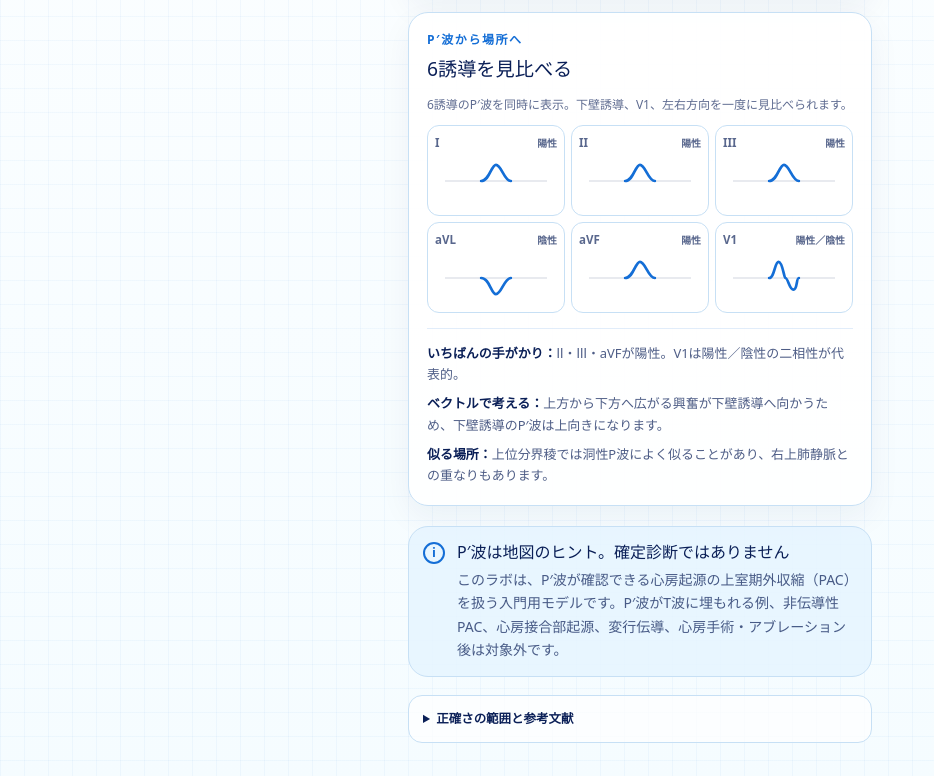
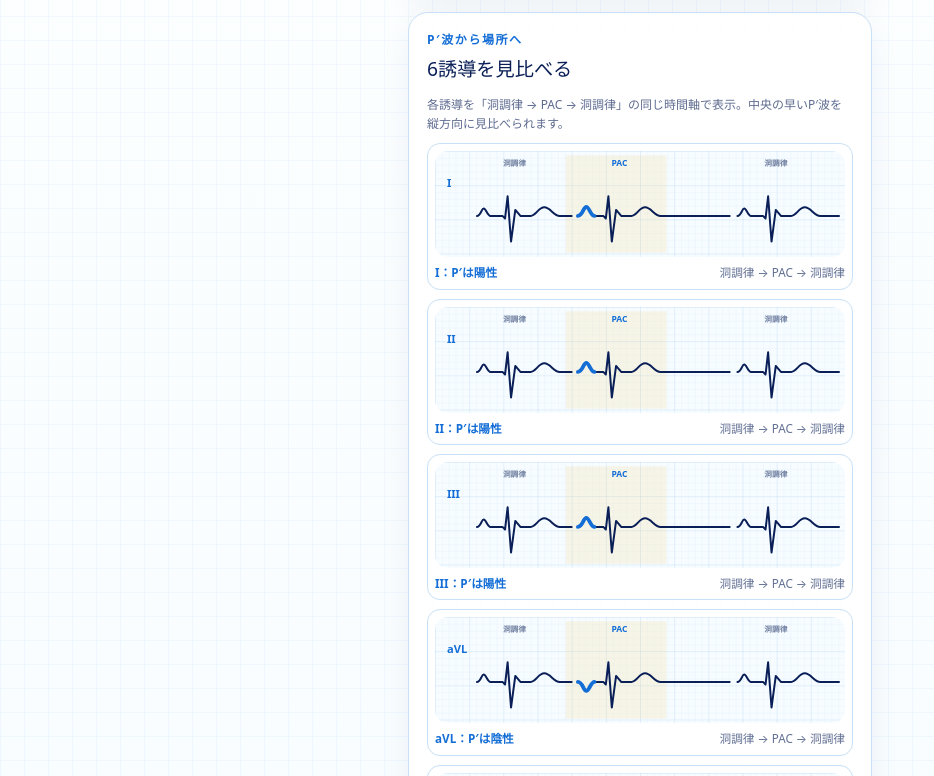
Before and after one commit to meko1984/ECG-Reading-Lab, a Next.js app: page /labs/pac in a window 1280 px wide. Shown: the part 824-1600 px from the top of the page, without its empty margins (0-934 px from the left). Built offline with nearby package versions, Linux system fonts and the light colour scheme.

Commit message:
Stack PAC rhythm strips by lead

```diff
--- a/app/components/PACLabClient.tsx
+++ b/app/components/PACLabClient.tsx
@@ -2,12 +2,11 @@
 
 import { useMemo, useState } from 'react';
 import { InfoCard } from '@/app/components/InfoCard';
-import { PACMiniWave } from '@/app/components/PACWaveform';
+import { PACWaveform } from '@/app/components/PACWaveform';
 import {
   PAC_LEADS,
   PAC_ORIGINS,
   pacOrigin,
-  polarityLabel,
   type PACOriginId,
 } from '@/app/domain/pac';
 
@@ -103,22 +102,18 @@ export function PACLabClient() {
           </div>
         </div>
 
-        <p className="pac-wave-overview-intro">6誘導のP′波を同時に表示。下壁誘導、V1、左右方向を一度に見比べられます。</p>
+        <p className="pac-wave-overview-intro">各誘導を「洞調律 → PAC → 洞調律」の同じ時間軸で表示。中央の早いP′波を縦方向に見比べられます。</p>
 
-        <div className="pac-lead-grid" aria-label={`${activeOrigin.siteName}の6誘導Pダッシュ波一覧`}>
+        <div className="pac-lead-stack" aria-label={`${activeOrigin.siteName}の6誘導連続波形`}>
           {PAC_LEADS.map((lead) => {
             const polarity = activeOrigin.polarities[lead];
             return (
-              <article
+              <PACWaveform
                 key={lead}
-                aria-label={`${lead}誘導のPダッシュ波は${polarityLabel(polarity)}`}
-              >
-                <div>
-                  <strong>{lead}</strong>
-                  <span>{polarityLabel(polarity)}</span>
-                </div>
-                <PACMiniWave polarity={polarity} />
-              </article>
+                lead={lead}
+                polarity={polarity}
+                color={activeOrigin.color}
+              />
             );
           })}
         </div>
--- a/app/components/PACWaveform.tsx
+++ b/app/components/PACWaveform.tsx
@@ -1,5 +1,4 @@
 import {
-  PAC_WAVEFORM_SCALE,
   polarityLabel,
   polarityPath,
   type PACLead,
@@ -38,17 +37,16 @@ export function PACMiniWave({ polarity }: PACMiniWaveProps) {
 }
 
 export function PACWaveform({ lead, polarity, color }: PACWaveformProps) {
-  const normalOne = normalBeat(13);
-  const normalTwo = normalBeat(126);
-  const pacStart = 224;
+  const normalBefore = normalBeat(40);
+  const pacStart = 160;
   const pac = prematureBeat(pacStart, polarity);
-  const nextBeat = normalBeat(349);
+  const normalAfter = normalBeat(345);
   const pCenter = pacStart + 17;
-  const summary = `${lead}誘導の模式心電図。洞調律2拍のあと、早く現れる${polarityLabel(polarity)}のPダッシュ波と幅の狭いQRSを伴う心房期外収縮を示します。`;
+  const summary = `${lead}誘導の連続模式心電図。洞調律、${polarityLabel(polarity)}のPダッシュ波を伴う心房期外収縮、洞調律の順に3拍を示します。`;
 
   return (
     <figure className="pac-waveform-figure">
-      <svg viewBox="0 0 480 154" role="img" aria-label={summary}>
+      <svg viewBox="0 0 480 124" role="img" aria-label={summary}>
         <defs>
           <pattern id={`pac-small-grid-${lead}`} width="8" height="8" patternUnits="userSpaceOnUse">
             <path d="M8 0L0 0 0 8" className="pac-grid-small" />
@@ -57,22 +55,20 @@ export function PACWaveform({ lead, polarity, color }: PACWaveformProps) {
             <rect width="40" height="40" fill={`url(#pac-small-grid-${lead})`} />
             <path d="M40 0L0 0 0 40" className="pac-grid-large" />
           </pattern>
-          <marker id={`pac-arrow-${lead}`} viewBox="0 0 10 10" refX="8" refY="5" markerWidth="6" markerHeight="6" orient="auto">
-            <path d="M0 0L10 5L0 10Z" fill={color} />
-          </marker>
         </defs>
-        <rect width="480" height="154" className="pac-paper" />
-        <rect width="480" height="154" fill={`url(#pac-grid-${lead})`} />
-        <rect x={pacStart - 2} y="9" width="109" height="135" className="pac-beat-window" />
-        <path d={`M7 ${baseline} ${normalOne} L126 ${baseline} ${normalTwo} L224 ${baseline} ${pac} L349 ${baseline} ${nextBeat} L473 ${baseline}`} className="pac-trace" />
+        <rect width="480" height="124" className="pac-paper" />
+        <rect width="480" height="124" fill={`url(#pac-grid-${lead})`} />
+        <rect x={pacStart - 7} y="5" width="118" height="114" className="pac-beat-window" />
+        <path d={`M7 ${baseline} ${normalBefore} L160 ${baseline} ${pac} L345 ${baseline} ${normalAfter} L473 ${baseline}`} className="pac-trace" />
         <path d={polarityPath(polarity, pCenter, baseline, 0.88)} className="pac-p-prime" style={{ stroke: color }} />
-        <path d={`M${pCenter} 31V${baseline - 18}`} className="pac-p-arrow" style={{ stroke: color }} markerEnd={`url(#pac-arrow-${lead})`} />
-        <text x={pCenter} y="23" className="pac-p-label" style={{ fill: color }}>早いP′</text>
-        <text x="14" y="22" className="lead-label">{lead}</text>
+        <text x="93" y="18" className="pac-beat-label">洞調律</text>
+        <text x="216" y="18" className="pac-beat-label pac-beat-label-accent" style={{ fill: color }}>PAC</text>
+        <text x="399" y="18" className="pac-beat-label">洞調律</text>
+        <text x="14" y="42" className="lead-label">{lead}</text>
       </svg>
       <figcaption>
         <strong>{lead}：P′は{polarityLabel(polarity)}</strong>
-        <span>{PAC_WAVEFORM_SCALE.paperSpeedMmPerSec} mm/s・{PAC_WAVEFORM_SCALE.gainMmPerMv} mm/mVの模式波形</span>
+        <span>洞調律 → PAC → 洞調律</span>
       </figcaption>
     </figure>
   );
--- a/app/globals.css
+++ b/app/globals.css
@@ -973,10 +973,9 @@ button { color: inherit; }
 .pac-selected-origin h3 { margin: 0; color: var(--blue); font-size: 1rem; }
 .pac-selected-origin span { color: rgba(10, 31, 87, 0.7); font-size: 0.8rem; }
 
-.pac-lead-grid {
+.pac-lead-stack {
   display: grid;
-  grid-template-columns: repeat(3, minmax(0, 1fr));
-  gap: 6px;
+  gap: 9px;
   margin-bottom: 15px;
 }
 
@@ -987,34 +986,17 @@ button { color: inherit; }
   line-height: 1.55;
 }
 
-.pac-lead-grid article {
-  display: grid;
-  min-width: 0;
-  min-height: 91px;
-  place-items: center;
-  gap: 0;
-  padding: 7px;
-  border: 1px solid var(--card-border);
-  border-radius: 12px;
-  background: rgba(255, 255, 255, 0.82);
-  color: rgba(10, 31, 87, 0.68);
-}
-
-.pac-lead-grid article div {
-  display: flex;
-  width: 100%;
-  align-items: baseline;
-  justify-content: space-between;
-  gap: 4px;
-}
-
-.pac-lead-grid strong { font-size: 0.72rem; }
-.pac-lead-grid span { font-size: 0.62rem; font-weight: 800; }
 .pac-mini-wave { display: block; width: 100%; max-width: 112px; height: auto; color: var(--blue); }
 .pac-mini-baseline { fill: none; stroke: rgba(10, 31, 87, 0.18); stroke-width: 1; }
 .pac-mini-trace { fill: none; stroke: currentColor; stroke-width: 2.7; stroke-linecap: round; }
 
-.pac-waveform-figure { margin: 0; }
+.pac-waveform-figure {
+  margin: 0;
+  padding: 7px;
+  border: 1px solid var(--card-border);
+  border-radius: 13px;
+  background: rgba(255, 255, 255, 0.82);
+}
 .pac-waveform-figure svg { display: block; width: 100%; height: auto; border-radius: 13px; }
 .pac-paper { fill: rgba(245, 252, 255, 0.85); }
 .pac-grid-small { fill: none; stroke: rgba(20, 110, 214, 0.09); stroke-width: 0.7; }
@@ -1024,6 +1006,8 @@ button { color: inherit; }
 .pac-p-prime { fill: none; stroke-width: 4.5; stroke-linecap: round; }
 .pac-p-arrow { fill: none; stroke-width: 1.5; }
 .pac-p-label { font-size: 9px; font-weight: 900; text-anchor: middle; }
+.pac-beat-label { fill: rgba(10, 31, 87, 0.54); font-size: 9px; font-weight: 900; text-anchor: middle; }
+.pac-beat-label-accent { font-size: 10px; }
 
 .pac-waveform-figure figcaption {
   display: flex;
@@ -1162,8 +1146,9 @@ button { color: inherit; }
   .pac-lab .section-heading { margin-bottom: 9px; }
   .pac-lab .section-heading h2 { font-size: 1.05rem; }
   .pac-atria-map { width: min(100%, 340px); }
-  .pac-lead-grid { gap: 5px; }
-  .pac-lead-grid article { min-height: 82px; padding: 4px; }
+  .pac-lead-stack { gap: 7px; }
+  .pac-waveform-figure { padding: 5px; }
+  .pac-waveform-figure figcaption { margin-top: 4px; font-size: 0.66rem; }
 }
 
 @media (max-width: 359px) {
```
